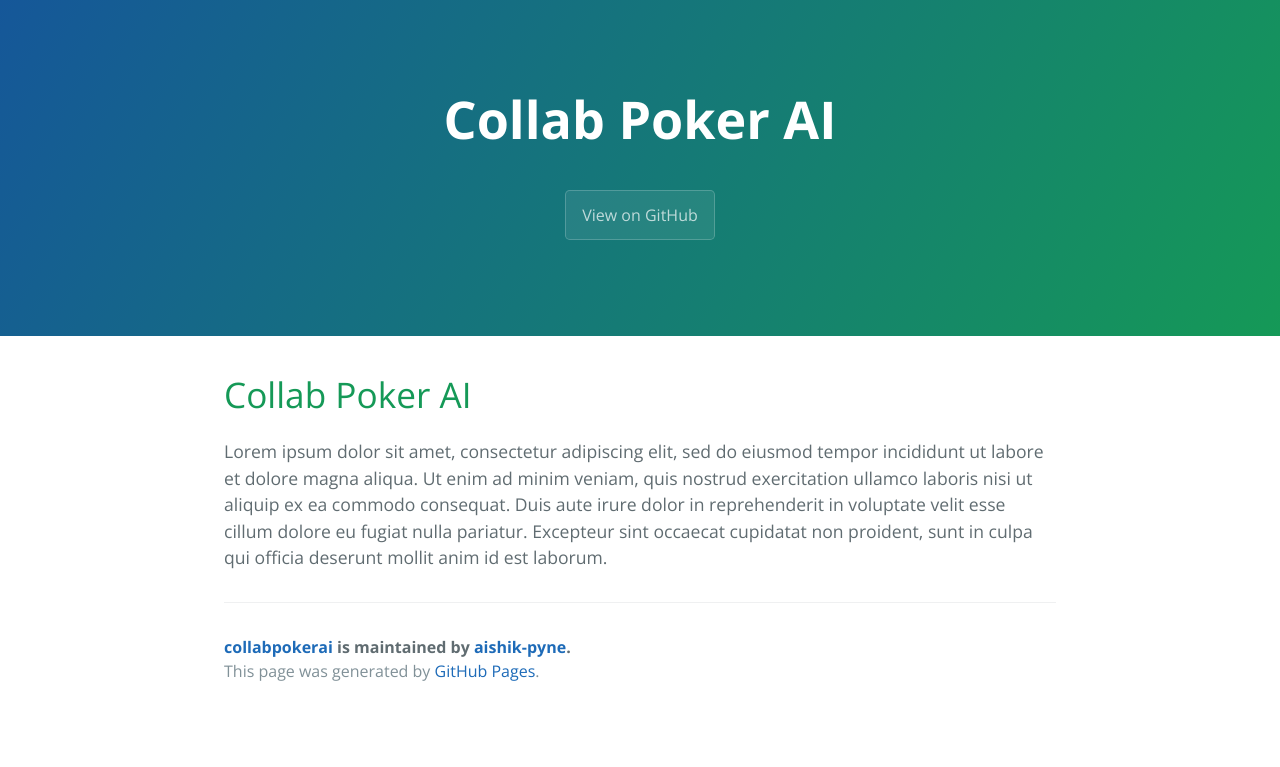
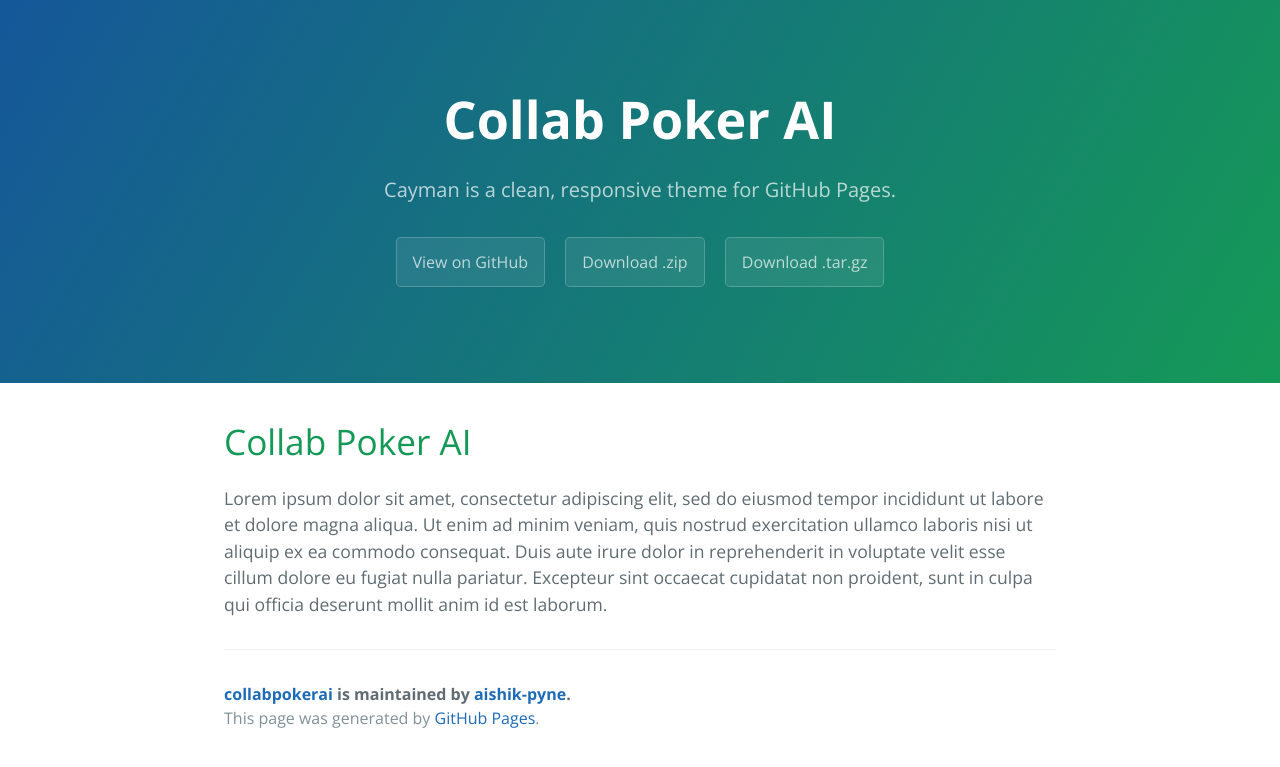
Before and after one commit to aishik-pyne/collabpokerai, a Jekyll site: the page built from docs/index.md, in a window 1280 px wide. Shown: the top 767 px of the page. Built offline with Jekyll 4.4.1, drawn with Linux system fonts in a browser that asks for light colours; our own code applies the rules of GitHub Pages for plain Markdown files; the repository's description, which GitHub fills in, is left out.

Commit message:
Adding dependencies

```diff
--- a/docs/_config.yml
+++ b/docs/_config.yml
@@ -1 +1,5 @@
-theme: minima
+title: Cayman theme
+description: Cayman is a clean, responsive theme for GitHub Pages.
+show_downloads: true
+google_analytics:
+theme: jekyll-theme-cayman
```
Also changed, not shown: .gitmodules (added).
